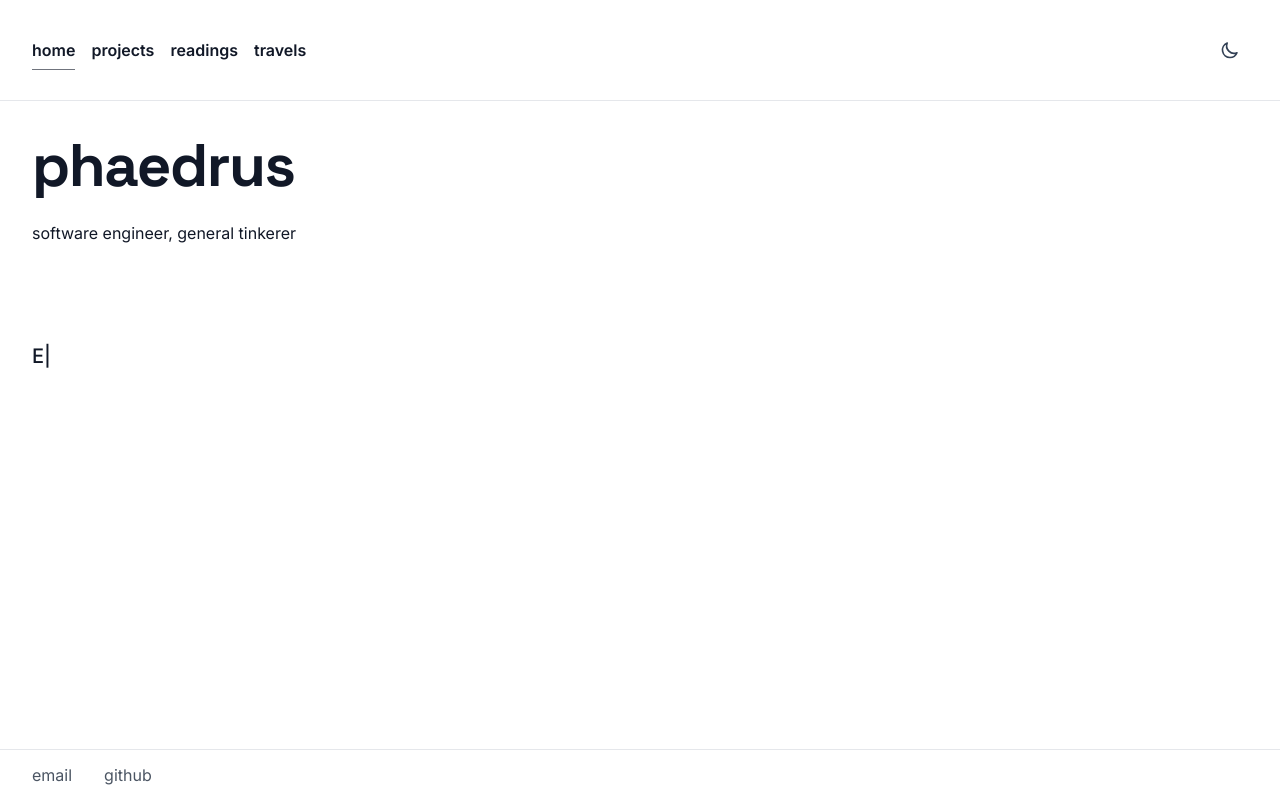
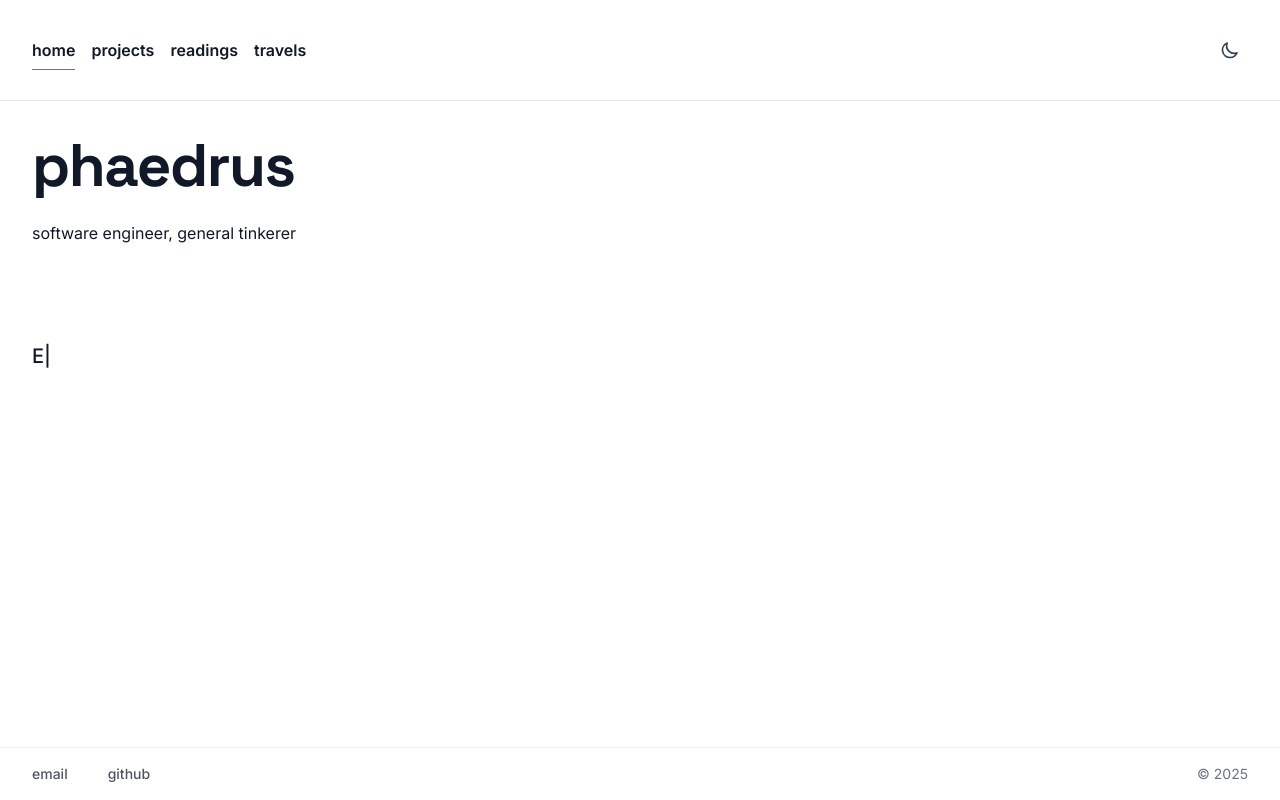
Before and after one commit to phrazzld/vanity, a Next.js app: page / in a window 1280 px wide. Built offline with nearby package versions, Linux system fonts and the light colour scheme.

Commit message:
refactor: enhance footer with cleaner typography and subtle hover animations
- Add dynamic copyright year display
- Implement underline animation on hover for links
- Improve spacing and visual hierarchy
- Use lighter border and refined font sizes
- Remove icons for consistent text-first design

```diff
--- a/src/app/components/Footer.tsx
+++ b/src/app/components/Footer.tsx
@@ -1,11 +1,14 @@
 export default function Footer() {
+  const currentYear = new Date().getFullYear();
+
   return (
-    <footer className="fixed bottom-0 left-0 right-0 z-20 bg-white dark:bg-gray-900 border-t border-gray-200 dark:border-gray-800">
-      <div className="container-content py-3">
-        <div className="flex justify-start gap-8">
+    <footer className="fixed bottom-0 left-0 right-0 z-20 bg-white dark:bg-gray-900 border-t border-gray-100 dark:border-gray-800">
+      <div className="container-content py-4">
+        <div className="flex items-center justify-between">
+          <div className="flex items-center gap-10">
             <a
               href="mailto:phaedrus.raznikov@pm.me"
-            className="text-gray-600 dark:text-gray-400 hover:text-gray-900 dark:hover:text-gray-100 transition-colors duration-200"
+              className="relative text-sm font-medium text-gray-600 dark:text-gray-400 hover:text-gray-900 dark:hover:text-gray-100 transition-colors duration-200 after:content-[''] after:absolute after:left-0 after:-bottom-0.5 after:h-px after:w-full after:bg-gray-600 dark:after:bg-gray-400 after:scale-x-0 after:origin-left after:transition-transform after:duration-200 hover:after:scale-x-100"
             >
               email
             </a>
@@ -13,10 +16,12 @@ export default function Footer() {
               href="https://github.com/phrazzld"
               target="_blank"
               rel="noopener noreferrer"
-            className="text-gray-600 dark:text-gray-400 hover:text-gray-900 dark:hover:text-gray-100 transition-colors duration-200"
+              className="relative text-sm font-medium text-gray-600 dark:text-gray-400 hover:text-gray-900 dark:hover:text-gray-100 transition-colors duration-200 after:content-[''] after:absolute after:left-0 after:-bottom-0.5 after:h-px after:w-full after:bg-gray-600 dark:after:bg-gray-400 after:scale-x-0 after:origin-left after:transition-transform after:duration-200 hover:after:scale-x-100"
             >
               github
             </a>
+          </div>
+          <div className="text-sm text-gray-500 dark:text-gray-500">© {currentYear}</div>
         </div>
       </div>
     </footer>
```
Lines whose indentation alone changed are shown as unchanged.
